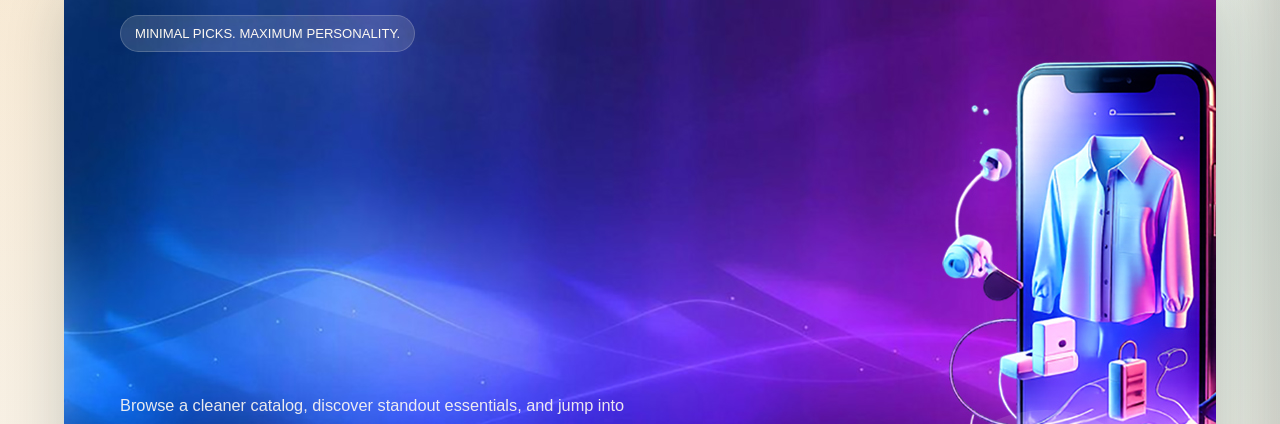
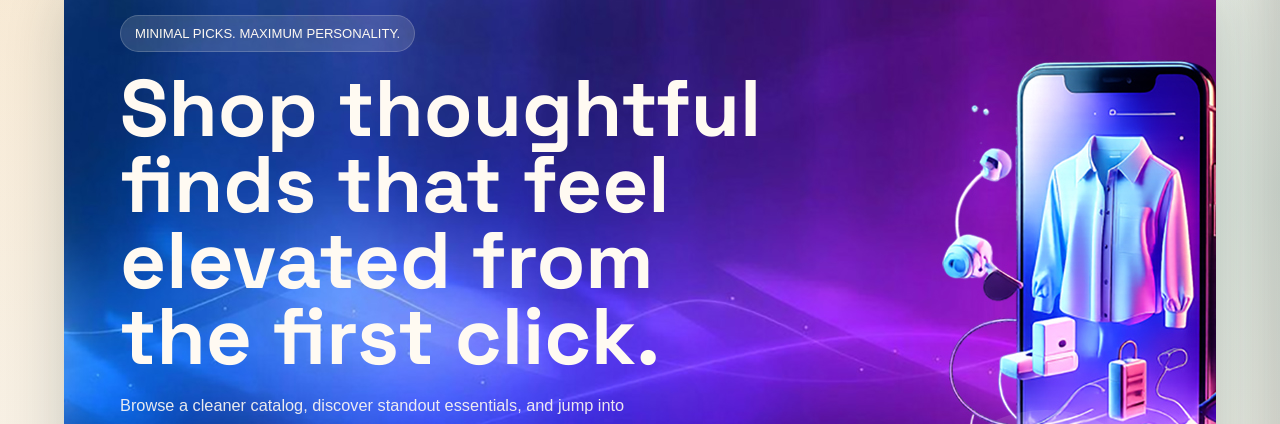
Before and after one commit to sereenaahamad/Ecommerce-App, a React (Create React App) app: page / in a window 1280 px wide. Shown: the part 154-578 px from the top of the page. Built offline with nearby package versions, Linux system fonts and the light colour scheme; no server answers.

Commit message:
Update Home.js

```diff
--- a/src/pages/Home.js
+++ b/src/pages/Home.js
@@ -80,7 +80,7 @@ const Home = ({ cartItems, onAddToCart }) => {
           <div className="hero__eyebrow text-rise text-rise--1">
             Minimal picks. Maximum personality.
           </div>
-          <h1 className="hero__headline text-reveal text-reveal--1">
+          <h1 className="hero__headline text-rise text-rise--1">
             Shop thoughtful finds that feel elevated from the first click.
           </h1>
           <p className="text-rise text-rise--2">
```
